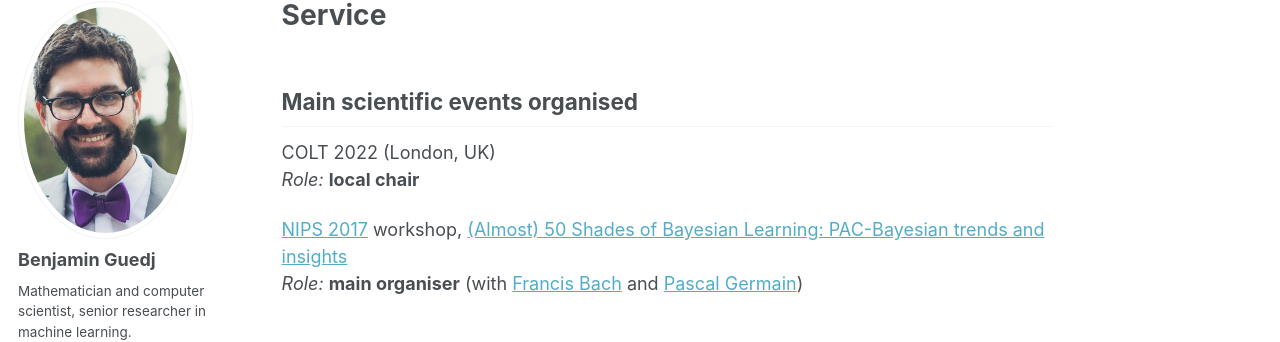
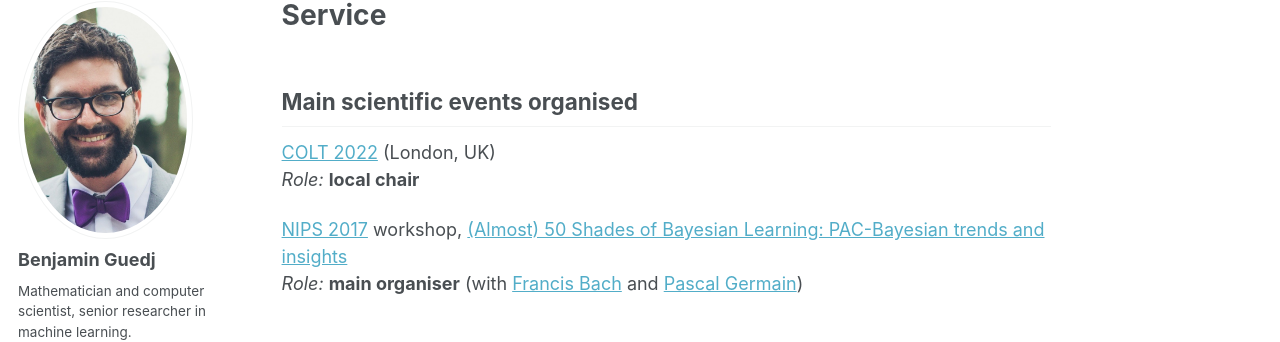
Before and after one commit to bguedj/bguedj.github.io, a Jekyll site: the page built from _pages/service.md, in a window 1280 px wide and 900 px high. Shown: the part 117-459 px from the top of the window. Built offline with Jekyll 4.4.1, drawn with Linux system fonts in a browser that asks for light colours; some web fonts are replaced; part of the change alters nothing that is shown.

```diff
--- a/_pages/service.md
+++ b/_pages/service.md
@@ -8,7 +8,7 @@ classes: wide
 
 ## Main scientific events organised
 
-COLT 2022 (London, UK)
+[COLT 2022](http://learningtheory.org/colt2022/) (London, UK)
 *Role:* **local chair**
 
 [NIPS 2017](https://nips.cc/Conferences/2017/) workshop, [(Almost) 50 Shades of Bayesian Learning: PAC-Bayesian trends and insights](https://bguedj.github.io/nips2017/)
```
